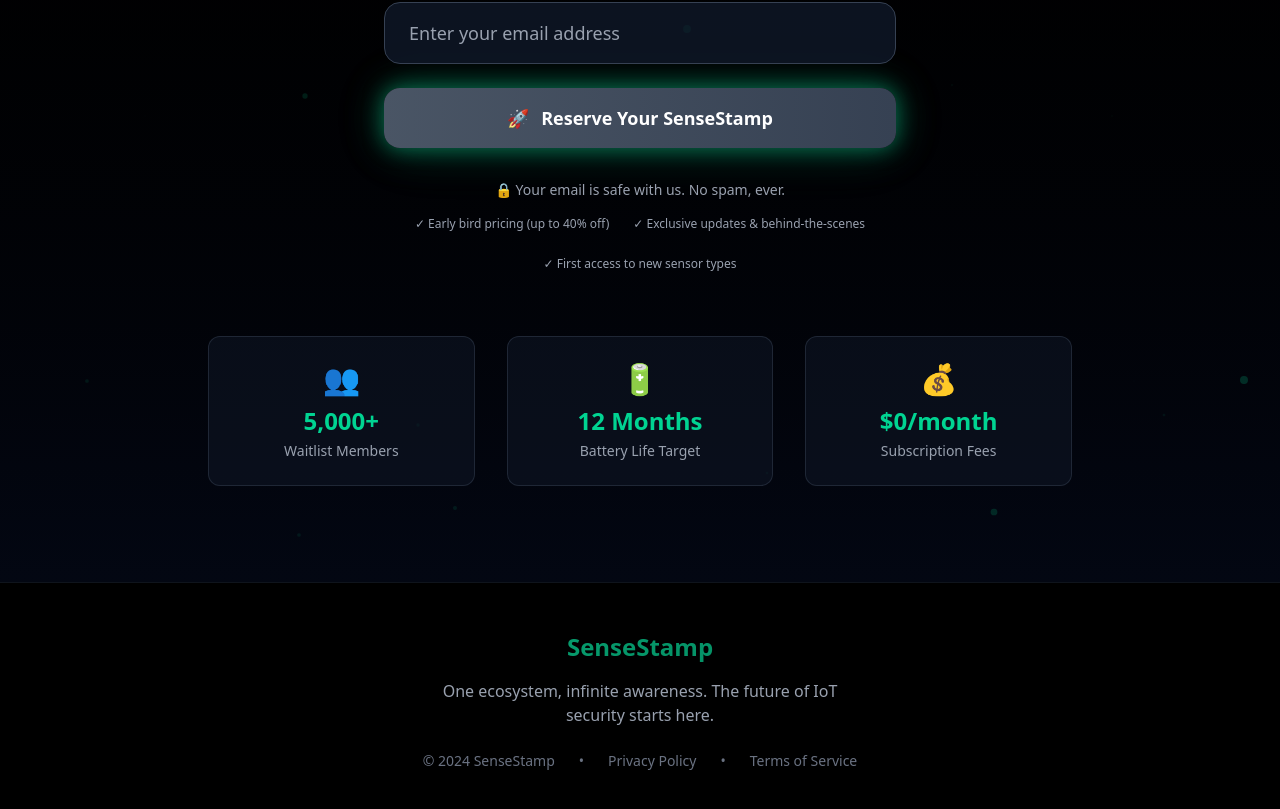
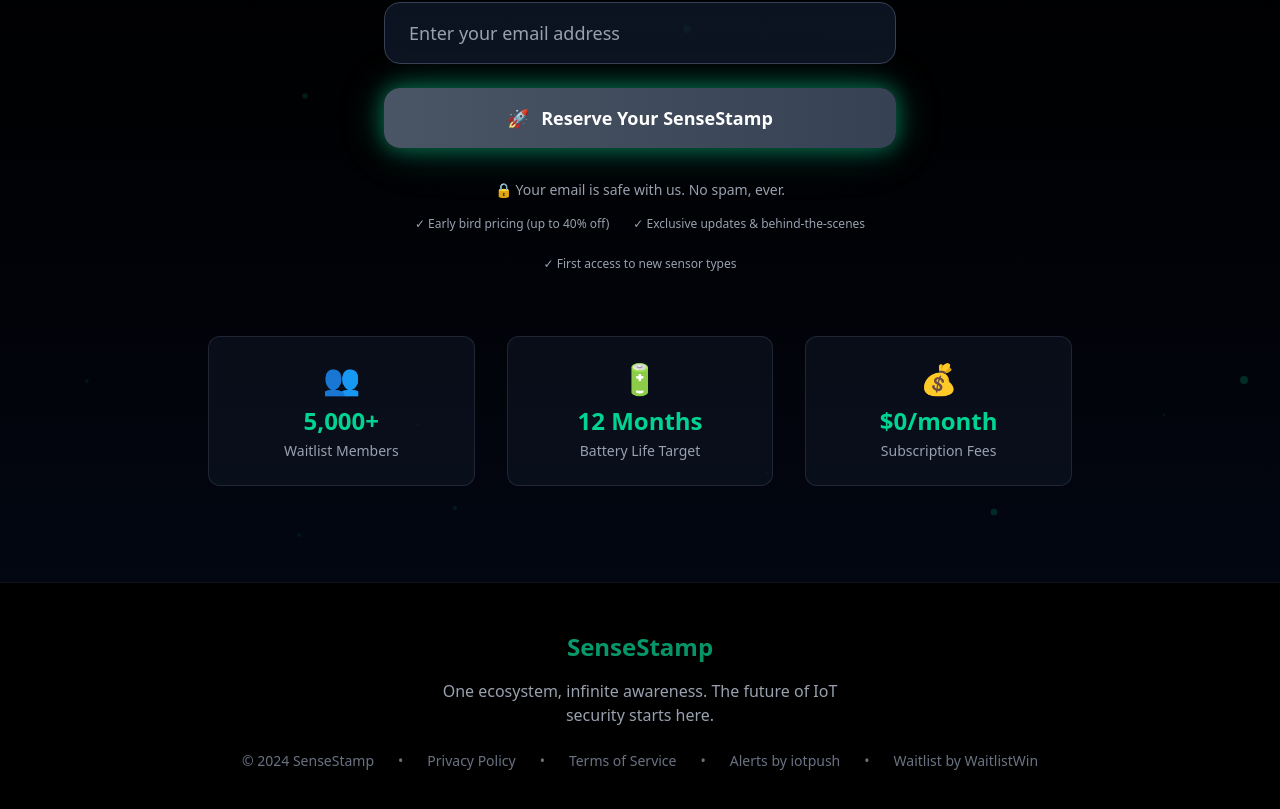
Before and after one commit to dasecure/sensestamp, a Next.js app: page / in a window 1280 px wide. Shown: the part 9576-10385 px from the top of the page. Built offline with nearby package versions, Linux system fonts and the light colour scheme.

Commit message:
feat: cross-product branding in footer

```diff
--- a/src/app/page.tsx
+++ b/src/app/page.tsx
@@ -54,6 +54,14 @@
                   <span>Privacy Policy</span>
                   <span>•</span>
                   <span>Terms of Service</span>
+                  <span>•</span>
+                  <a href="https://iotpush.com" target="_blank" rel="noopener noreferrer" className="hover:text-emerald-400 transition">
+                    Alerts by iotpush
+                  </a>
+                  <span>•</span>
+                  <a href="https://waitlistwin.com" target="_blank" rel="noopener noreferrer" className="hover:text-emerald-400 transition">
+                    Waitlist by WaitlistWin
+                  </a>
                 </div>
               </motion.div>
             </div>
```
